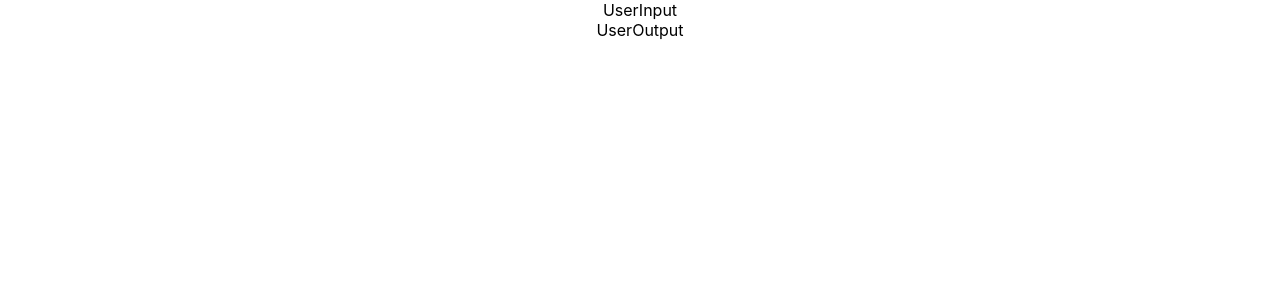
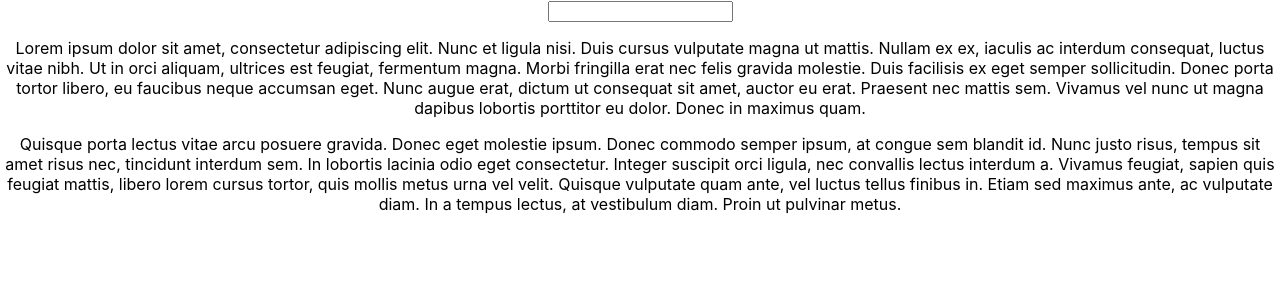
Before and after one commit to roberttorbiczuk/first_react_app, a React (Create React App) app: page / in a window 1280 px wide. Shown: the top 300 px of the page. Built offline with nearby package versions, Linux system fonts and the light colour scheme.

Commit message:
Add content to components

```diff
--- a/src/App.js
+++ b/src/App.js
@@ -7,9 +7,8 @@ class App extends Component {
   render() {
     return (
       <div className="App">
-      <UserInput/>
+        <UserInput/>
         <UserOutput />
-
       </div>
     );
   }
--- a/src/UserInput/UserInput.js
+++ b/src/UserInput/UserInput.js
@@ -2,7 +2,9 @@ import React from 'react';
 
 const userInput = (props) => {
   return (
-    <div>UserInput</div>
+    <div>
+      <input type='text' />
+    </div>
 )
 };
 
--- a/src/UserOutput/UserOutput.js
+++ b/src/UserOutput/UserOutput.js
@@ -2,7 +2,10 @@ import React from 'react';
 
 const userOutput = (props) => {
   return (
-    <div>UserOutput</div>
+    <div>
+      <p> Lorem ipsum dolor sit amet, consectetur adipiscing elit. Nunc et ligula nisi. Duis cursus vulputate magna ut mattis. Nullam ex ex, iaculis ac interdum consequat, luctus vitae nibh. Ut in orci aliquam, ultrices est feugiat, fermentum magna. Morbi fringilla erat nec felis gravida molestie. Duis facilisis ex eget semper sollicitudin. Donec porta tortor libero, eu faucibus neque accumsan eget. Nunc augue erat, dictum ut consequat sit amet, auctor eu erat. Praesent nec mattis sem. Vivamus vel nunc ut magna dapibus lobortis porttitor eu dolor. Donec in maximus quam. </p>
+      <p> Quisque porta lectus vitae arcu posuere gravida. Donec eget molestie ipsum. Donec commodo semper ipsum, at congue sem blandit id. Nunc justo risus, tempus sit amet risus nec, tincidunt interdum sem. In lobortis lacinia odio eget consectetur. Integer suscipit orci ligula, nec convallis lectus interdum a. Vivamus feugiat, sapien quis feugiat mattis, libero lorem cursus tortor, quis mollis metus urna vel velit. Quisque vulputate quam ante, vel luctus tellus finibus in. Etiam sed maximus ante, ac vulputate diam. In a tempus lectus, at vestibulum diam. Proin ut pulvinar metus. </p>
+    </div>
 )
 };
 
```
